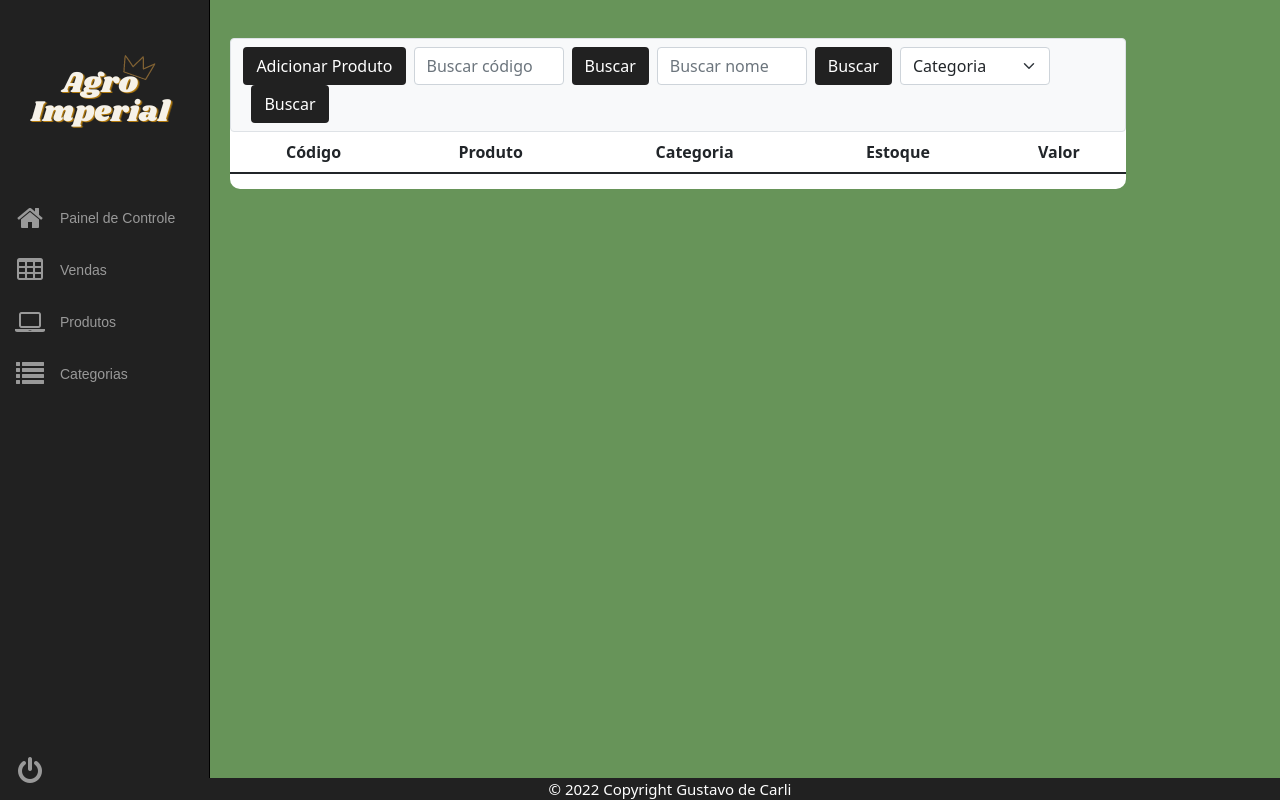
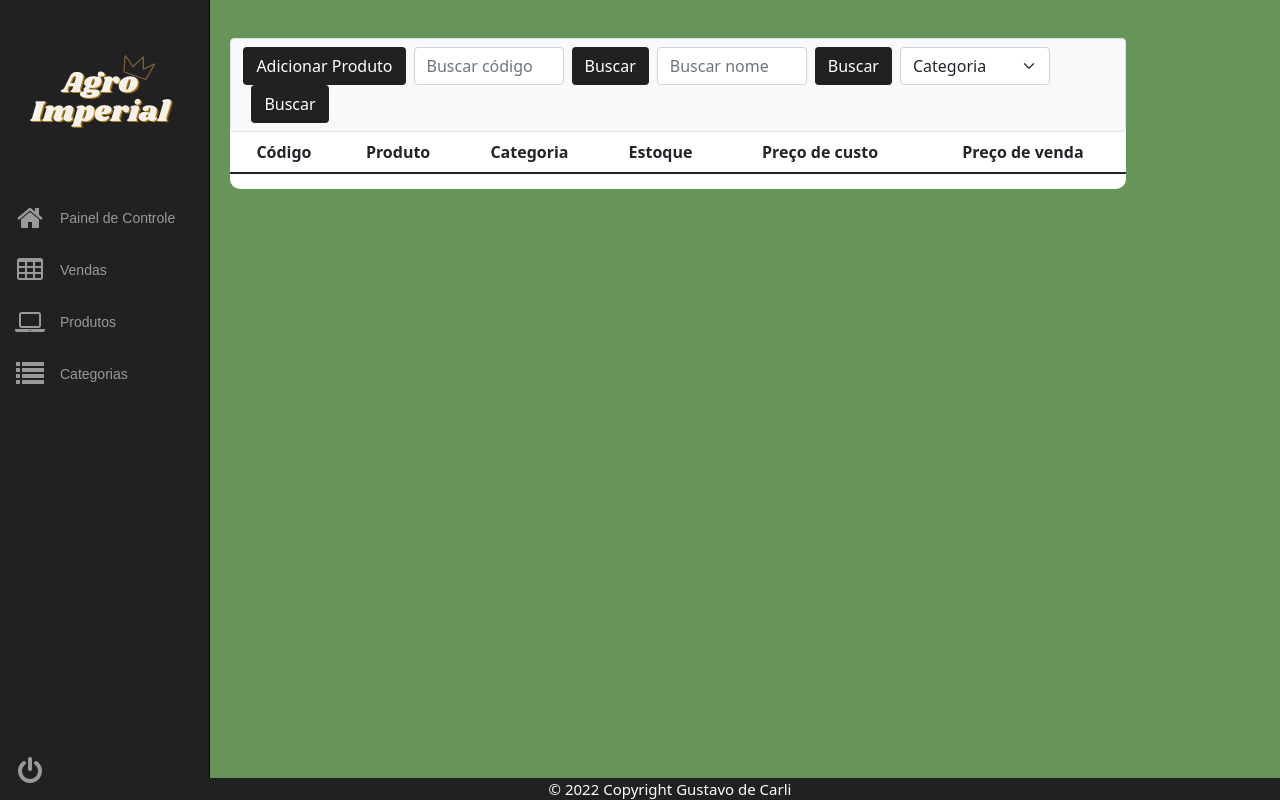
Before and after one commit to Gustavo-DeCarli/Sistema-loja, a PHP site: page /agroimperial/produtos.php in a window 1280 px wide. Run offline with PHP 8.4, Linux system fonts and the light colour scheme; the visitor is signed in with stand-in values (Sample User, id 1); tables that the repository leaves empty or names only in its code hold one stand-in row (values such as "Sample post"); lists and menus that the app fills with data are empty; some libraries are stand-ins or nearby versions; some web fonts are replaced.

Commit message:
Add files via upload

```diff
--- a/agroimperial/categorias.php
+++ b/agroimperial/categorias.php
@@ -140,7 +140,7 @@ if (!isset($_SESSION['user_id'])) {
     </div>
   </div>
   <script>
-    const baseUrl = `//192.168.0.29/lib/`
+    const baseUrl = `//localhost/agroimperial/lib/`
     onload = async () => {
     modal2 = new bootstrap.Modal(document.getElementById('exampleModal2'))
     btnSalvar2 = document.getElementById("salvar2")
--- a/agroimperial/edita.php
+++ b/agroimperial/edita.php
@@ -76,8 +76,12 @@ if (!isset($_POST['edit'])){
                     <input type="number" class="form-control" name='estoque' id="estoque" placeholder="Quantidade em Estoque" value='<?php echo $d['estoque']?>'>
                 </div>
                 <div class="mb-3">
-                    <label for="valorprod" class="form-label">Valor do Produto</label>
+                    <label for="valorprod" class="form-label">Preço de Custo</label>
                     <input type="number" step=0.01 class="form-control" name='valorprod' id="valorprod" placeholder="Valor do Produto" value='<?php echo $d['valor']?>'>
+                </div>
+                <div class="mb-3">
+                    <label for="valorv" class="form-label">Preço de Venda</label>
+                    <input type="number" step=0.01 class="form-control" name='valorv' id="valorv" placeholder="Valor do Produto" value='<?php echo $d['valorv']?>'>
                 </div>
                 <div class="mb-3">
                     <button class="btn btn-success p-2" ><a href='produtos.php' class='text-light text-decoration-none'>Voltar</a></button>
--- a/agroimperial/lib/addprod.php
+++ b/agroimperial/lib/addprod.php
@@ -7,7 +7,9 @@ try {
     $s->setcod($_POST['cod']);
     $s->setcat($_POST['catprod']);
     $s->setvalor($_POST['valorprod']);
+    $s->setvalorv($_POST['valorv']);
     $s->inserir();
+    var_dump($s);
 }catch(Exception $e){
     print json_encode([
         "error" => true,
--- a/agroimperial/lib/editarp.php
+++ b/agroimperial/lib/editarp.php
@@ -7,6 +7,7 @@ try {
     $s->setcod($_POST['cod']);
     $s->setcat($_POST['catprod']);
     $s->setvalor($_POST['valorprod']);
+    $s->setvalorv($_POST['valorv']);
     $s->setcodid($_POST['codid']);
     $s->update();
     header('Location: ../produtos.php');
--- a/agroimperial/lib/schema.sql
+++ b/agroimperial/lib/schema.sql
@@ -8,7 +8,8 @@ CREATE TABLE produtos(
     estoque INT NOT NULL,
     cat INT NOT NULL,
     valor FLOAT NOT NULL,
-    PRIMARY KEY (id)
+    valorv FLOAT NOT NULL,
+    PRIMARY KEY (cod)
 );
 
 CREATE TABLE categorias(
@@ -25,7 +26,7 @@ CREATE TABLE vendas(
     valort FLOAT NOT NULL,
     data DATE NOT NULL,
     PRIMARY KEY (id),
-    FOREIGN KEY (idprod) REFERENCES produtos(id)
+    FOREIGN KEY (codprod) REFERENCES produtos(cod)
 );
 
 CREATE TABLE login(
--- a/agroimperial/produtos.php
+++ b/agroimperial/produtos.php
@@ -80,7 +80,8 @@ if (!isset($_SESSION['user_id'])) {
                         <th scope="col">Produto</th>
                         <th scope="col">Categoria</th>
                         <th scope="col">Estoque</th>
-                        <th scope="col">Valor</th>
+                        <th scope="col">Preço de custo</th>
+                        <th scope="col">Preço de venda</th>
                     </tr>
                 </thead>
                 <tbody>
@@ -100,16 +101,16 @@ if (!isset($_SESSION['user_id'])) {
                         $b2 = $_POST['busca'];
                         $b3 = $_POST['buscacat'];
                         if ($b1 != '') {
-                            $stmt = $connection->query("SELECT produtos.cod, produtos.nome, produtos.estoque, produtos.valor, categorias.nomec as cat from produtos, categorias where categorias.id=produtos.cat AND produtos.cod=$b1 ORDER BY produtos.cod DESC LIMIT $inicio,$total_reg");
+                            $stmt = $connection->query("SELECT produtos.cod, produtos.nome, produtos.estoque, produtos.valor, produtos.valorv, categorias.nomec as cat from produtos, categorias where categorias.id=produtos.cat AND produtos.cod=$b1 ORDER BY produtos.cod DESC LIMIT $inicio,$total_reg");
                         } elseif ($b2 != '') {
-                            $stmt = $connection->query("SELECT produtos.cod, produtos.nome, produtos.estoque, produtos.valor, categorias.nomec as cat from produtos, categorias where categorias.id=produtos.cat AND produtos.nome LIKE '%$b2%' ORDER BY produtos.cod DESC LIMIT $inicio,$total_reg");
+                            $stmt = $connection->query("SELECT produtos.cod, produtos.nome, produtos.estoque, produtos.valor, produtos.valorv, categorias.nomec as cat from produtos, categorias where categorias.id=produtos.cat AND produtos.nome LIKE '%$b2%' ORDER BY produtos.cod DESC LIMIT $inicio,$total_reg");
                         }elseif($b3 !=''){
-                            $stmt = $connection->query("SELECT produtos.cod, produtos.nome, produtos.estoque, produtos.valor, categorias.nomec as cat from produtos, categorias where categorias.id=produtos.cat AND produtos.cat='$b3' ORDER BY produtos.cod DESC LIMIT $inicio,$total_reg");
+                            $stmt = $connection->query("SELECT produtos.cod, produtos.nome, produtos.estoque, produtos.valor, produtos.valorv, categorias.nomec as cat from produtos, categorias where categorias.id=produtos.cat AND produtos.cat='$b3' ORDER BY produtos.cod DESC LIMIT $inicio,$total_reg");
                         } elseif ($b2 == '' & $b1 == '' & $b3=='') {
-                            $stmt = $connection->query("SELECT produtos.cod, produtos.nome, produtos.estoque, produtos.valor, categorias.nomec as cat from produtos, categorias where categorias.id=produtos.cat ORDER BY produtos.cod DESC LIMIT $inicio,$total_reg");
+                            $stmt = $connection->query("SELECT produtos.cod, produtos.nome, produtos.estoque, produtos.valor, produtos.valorv, categorias.nomec as cat from produtos, categorias where categorias.id=produtos.cat ORDER BY produtos.cod DESC LIMIT $inicio,$total_reg");
                         }
                     } else {
-                        $stmt = $connection->query("SELECT produtos.cod, produtos.nome, produtos.estoque, produtos.valor, categorias.nomec as cat from produtos, categorias where categorias.id=produtos.cat ORDER BY produtos.cod DESC LIMIT $inicio,$total_reg");
+                        $stmt = $connection->query("SELECT produtos.cod, produtos.nome, produtos.estoque, produtos.valor, produtos.valorv, categorias.nomec as cat from produtos, categorias where categorias.id=produtos.cat ORDER BY produtos.cod DESC LIMIT $inicio,$total_reg");
                     }
                     $stmt->setFetchMode(PDO::FETCH_ASSOC);
                     $dados11 = $stmt->fetchAll();
@@ -121,6 +122,7 @@ if (!isset($_SESSION['user_id'])) {
                             <td><?php echo $loja['cat'] ?></td>
                             <td><?php echo $loja['estoque'] ?></td>
                             <td>R$<?php echo $loja['valor'] ?></td>
+                            <td>R$<?php echo $loja['valorv'] ?></td>
                             <td>
                                 <form action='edita.php' method='POST'><button class="btn btn-danger p-1" name="edit" id="edit" type='submit' value="<?php echo $loja['cod'] ?>">Editar</button></form>
                             </td>
@@ -193,8 +195,12 @@ if (!isset($_SESSION['user_id'])) {
                         <input type="number" class="form-control" id="estoque" placeholder="Quantidade em Estoque">
                     </div>
                     <div class="mb-3">
-                        <label for="valorprod" class="form-label">Valor do Produto</label>
+                        <label for="valorprod" class="form-label">Preço de custo</label>
                         <input type="number" step=0.01 class="form-control" id="valorprod" placeholder="Valor do Produto">
+                    </div>
+                    <div class="mb-3">
+                        <label for="valorv" class="form-label">Preço de venda</label>
+                        <input type="number" step=0.01 class="form-control" id="valorv" placeholder="Valor do Produto">
                     </div>
                 </div>
                 <div class="modal-footer">
@@ -207,7 +213,7 @@ if (!isset($_SESSION['user_id'])) {
     </div>
 
     <script>
-        const baseUrl = `//192.168.0.29/lib/`
+        const baseUrl = `//localhost/agroimperial/lib/`
         onload = async () => {
             modal1 = new bootstrap.Modal(document.getElementById('exampleModal1'))
             btnSalvar1 = document.getElementById("salvar1")
@@ -218,6 +224,7 @@ if (!isset($_SESSION['user_id'])) {
                 const catprod = document.getElementById("catprod").value
                 const estoque = document.getElementById("estoque").value
                 const valorprod = document.getElementById("valorprod").value
+                const valorv = document.getElementById("valorv").value
 
                 const body = new FormData()
                 body.append('cod', cod)
@@ -225,6 +232,7 @@ if (!isset($_SESSION['user_id'])) {
                 body.append('catprod', catprod)
                 body.append('estoque', estoque)
                 body.append('valorprod', valorprod)
+                body.append('valorv', valorv)
 
                 const response = await fetch(`${baseUrl}addprod.php`, {
                     method: "POST",
--- a/agroimperial/vendas.php
+++ b/agroimperial/vendas.php
@@ -152,7 +152,7 @@ if (!isset($_SESSION['user_id'])) {
     </div>
   </div>
   <script>
-    const baseUrl = `//192.168.0.29/lib/`
+    const baseUrl = `//localhost/agroimperial/lib/`
     onload = async () => {
     modal2 = new bootstrap.Modal(document.getElementById('exampleModal2'))
     btnSalvar2 = document.getElementById("salvar2")
```
Also changed, not shown: agroimperial/lib/funcoes.php (+9 -4 lines).
